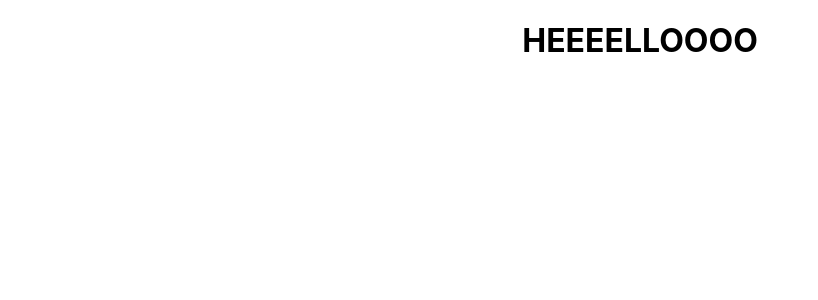
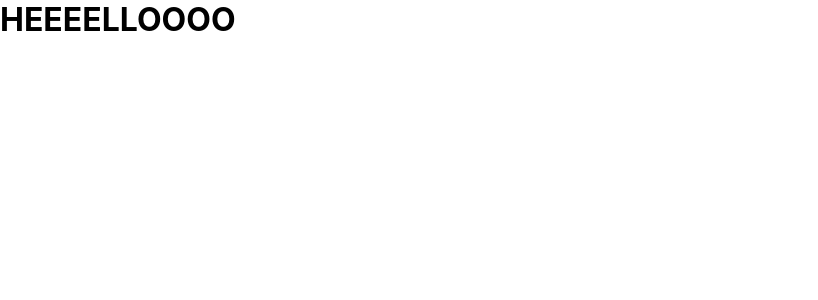
Before and after one commit to thzidaan/Amazon-Clone, a React (Create React App) app: page / in a window 1280 px wide. Shown: the top 300 px of the page, without its empty margins (0-818 px from the left). Built offline with nearby package versions, Linux system fonts and the light colour scheme.

Commit message:
Started working on Header

```diff
--- a/src/App.js
+++ b/src/App.js
@@ -2,8 +2,12 @@ import './App.css';
 
 function App() {
   return (
-    <div className="App">
+    //BEM
+    <div className="app">
           <h1>HEEEELLOOOO </h1>
+          {/* Header */}
+          {/* Home */}
+          {/*  */}
     </div>
   );
 }
--- a/src/index.css
+++ b/src/index.css
@@ -1,13 +1,17 @@
+* {
+  margin: 0;
+}
+
 body {
   margin: 0;
-  font-family: -apple-system, BlinkMacSystemFont, 'Segoe UI', 'Roboto', 'Oxygen',
-    'Ubuntu', 'Cantarell', 'Fira Sans', 'Droid Sans', 'Helvetica Neue',
+  font-family: -apple-system, BlinkMacSystemFont, "Segoe UI", "Roboto", "Oxygen",
+    "Ubuntu", "Cantarell", "Fira Sans", "Droid Sans", "Helvetica Neue",
     sans-serif;
   -webkit-font-smoothing: antialiased;
   -moz-osx-font-smoothing: grayscale;
 }
 
 code {
-  font-family: source-code-pro, Menlo, Monaco, Consolas, 'Courier New',
+  font-family: source-code-pro, Menlo, Monaco, Consolas, "Courier New",
     monospace;
 }
```
Also changed, not shown: src/components/Header.js (added).
